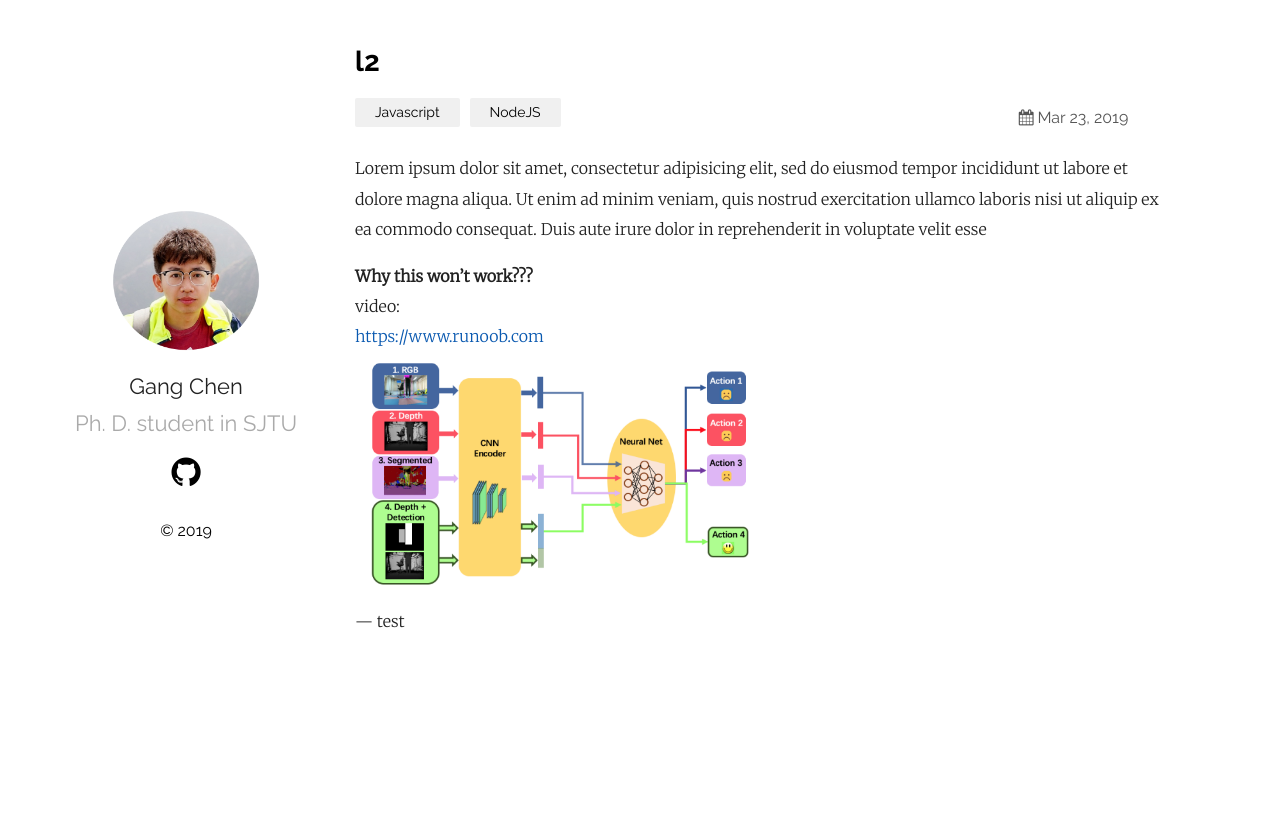
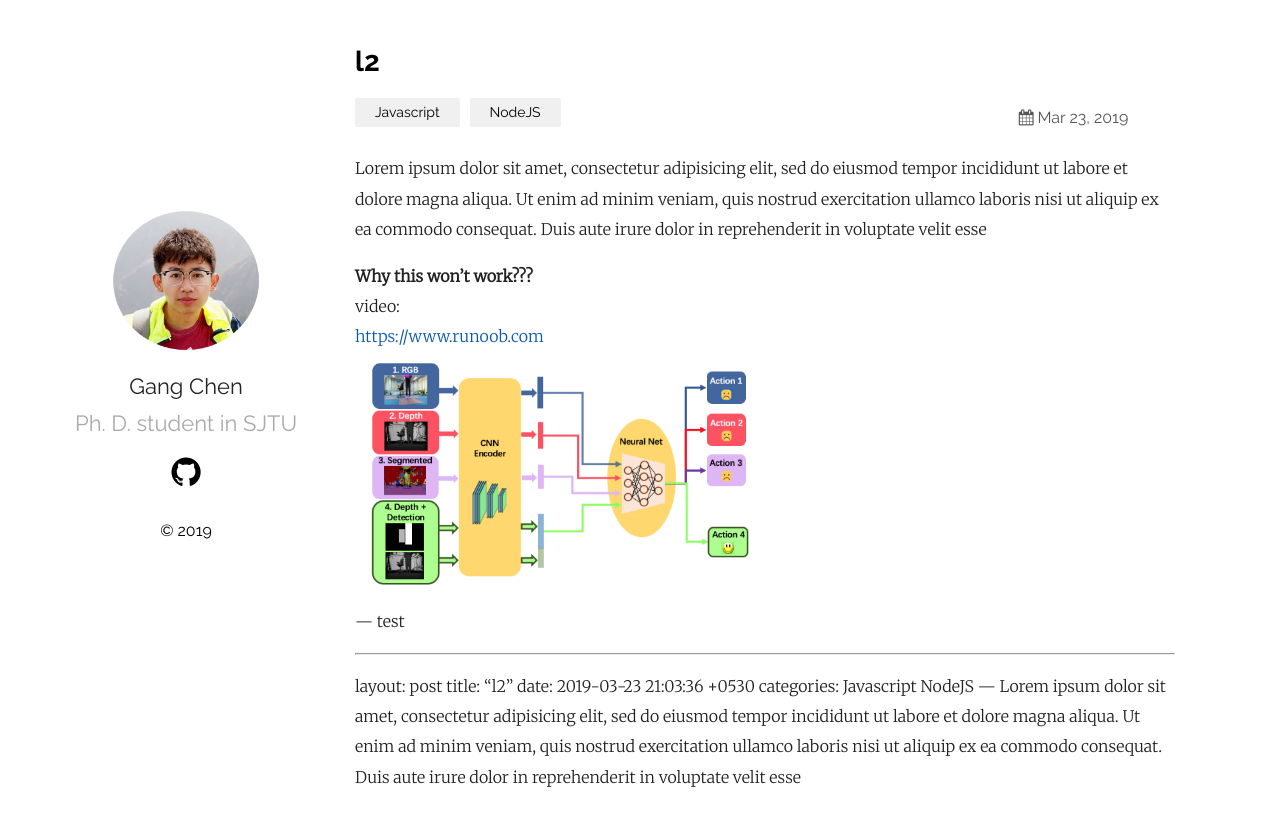
Before and after one commit to g-ch/g-ch.github.io, a Jekyll site: the page built from _posts/2019-03-23-welcome-to-jekyll.markdown, in a window 1280 px wide. Shown: the top 826 px of the page. Built offline with Jekyll 4.4.1, drawn with Linux system fonts in a browser that asks for light colours.

Commit message:
link test

````diff
--- a/_posts/2019-03-23-welcome-to-jekyll.markdown
+++ b/_posts/2019-03-23-welcome-to-jekyll.markdown
@@ -13,6 +13,13 @@
 ---
 test
 
+---
+layout: post
+title:  "l2"
+date:   2019-03-23 21:03:36 +0530
+categories: Javascript NodeJS
+---
+Lorem ipsum dolor sit amet, consectetur adipisicing elit, sed do eiusmod tempor incididunt ut labore et dolore magna aliqua. Ut enim ad minim veniam, quis nostrud exercitation ullamco laboris nisi ut aliquip ex ea commodo consequat. Duis aute irure dolor in reprehenderit in voluptate velit esse
 
 <!-- ```javascript
 const Razorpay = require('razorpay');
````
